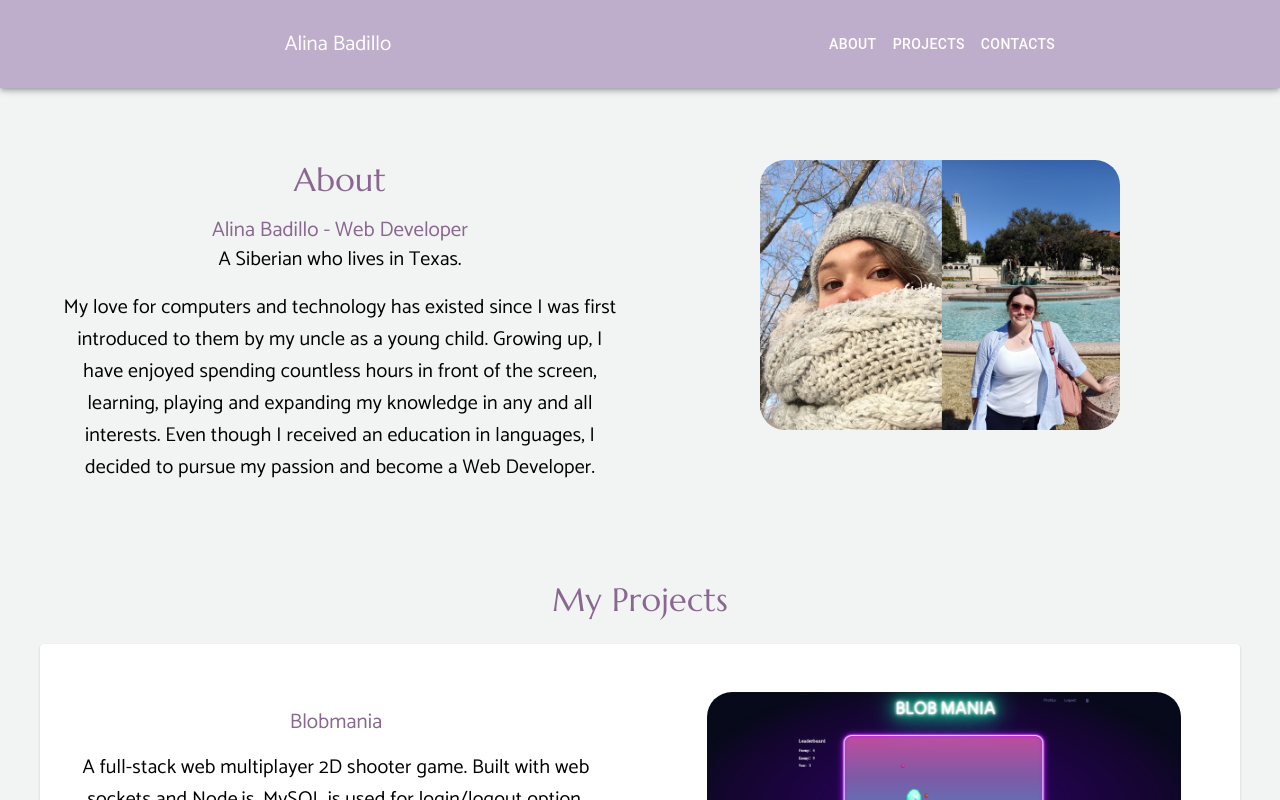
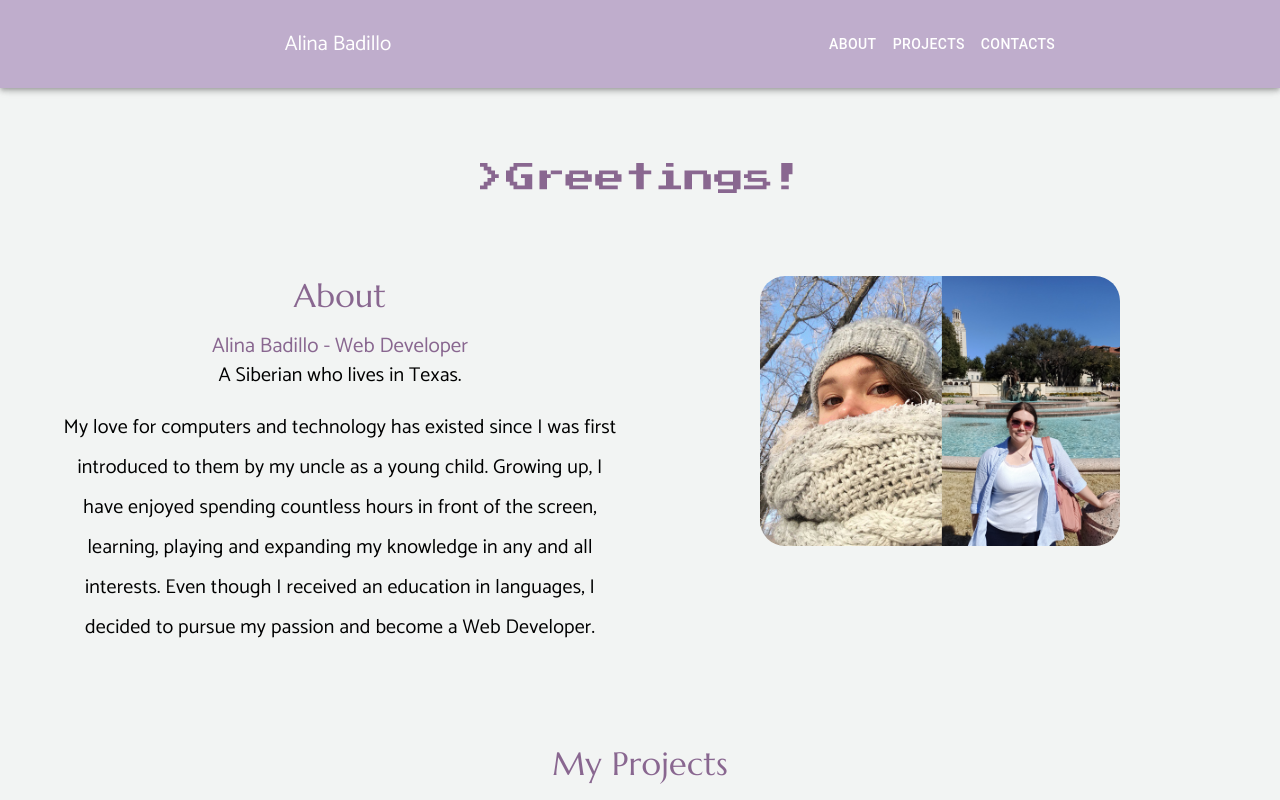
Before and after one commit to AlinaB108/personal-portfolio-react, a React (Create React App) app: page / in a window 1280 px wide. Shown: the top 800 px of the page. Built offline with nearby package versions, Linux system fonts and the light colour scheme.

Commit message:
Added typing text animation

```diff
--- a/public/index.html
+++ b/public/index.html
@@ -17,7 +17,7 @@
     <link rel="manifest" href="%PUBLIC_URL%/manifest.json" />
     <link rel="preconnect" href="https://fonts.googleapis.com">
     <link rel="preconnect" href="https://fonts.gstatic.com" crossorigin>
-    <link href="https://fonts.googleapis.com/css2?family=Catamaran&family=Marcellus&display=swap" rel="stylesheet">
+    <link href="https://fonts.googleapis.com/css2?family=Catamaran&family=Marcellus&family=Press+Start+2P&display=swap" rel="stylesheet">
     <!--
       Notice the use of %PUBLIC_URL% in the tags above.
       It will be replaced with the URL of the `public` folder during the build.
--- a/src/components/About/About.js
+++ b/src/components/About/About.js
@@ -1,11 +1,20 @@
-import React from 'react';
+import React, { useState, useEffect } from 'react';
 import './About.css';
 import { Typography, Grid } from '@mui/material';
 import wintersummer from "../../assets/images/wintersummer.jpg";
+import { useTypingEffect } from '../../components/typing-effect';
 
 export default function About() {
+  const text = useTypingEffect(">Greetings!", 450);
+
   return (
-    <Grid container justifyContent="center" textAlign="center" sx={{ my:5, px:5, mt:18 }} id="About">
+    <Grid>
+      <Grid container justifyContent="center" textAlign="center" sx={{ mt: 20}}>
+        <Typography variant="h2">
+          {text}
+        </Typography>
+      </Grid>
+      <Grid container justifyContent="center" textAlign="center" sx={{ my:5, px:5, mt:8 }} id="About">
         <Grid item xs={12} sm={6}>
           <Typography variant="h4" sx={{ p:2 }}>
             About
@@ -16,7 +25,7 @@ export default function About() {
           <Typography variant="h6">
             A Siberian who lives in Texas.
           </Typography>
-        <Typography variant="h6" sx={{ p:2 }}>
+          <Typography variant="h6" sx={{ p:2, lineHeight: "2" }}>
             My love for computers and technology has existed since I was first introduced to them by my uncle as a young child.
             Growing up, I have enjoyed spending countless hours in front of the screen, learning, playing and expanding my knowledge in any and all interests.
             Even though I received an education in languages, I decided to pursue my passion and become a Web Developer.
@@ -28,5 +37,6 @@ export default function About() {
           </Grid>
         </Grid>
       </Grid>
+    </Grid>
   );
 }
--- /dev/null
+++ b/src/components/typing-effect.js
@@ -0,0 +1,26 @@
+import { useState, useEffect, useRef } from "react";
+
+export function useTypingEffect(
+  textToType,
+  interKeyStrokeDurationInMs
+) {
+  const [currentPosition, setCurrentPosition] = useState(0);
+  const currentPositionRef = useRef(0);
+
+  useEffect(() => {
+    const intervalId = setInterval(() => {
+      setCurrentPosition((value) => value + 1);
+      currentPositionRef.current += 1;
+      if(currentPositionRef.current > textToType.length) {
+        clearInterval(intervalId);
+      }
+    }, interKeyStrokeDurationInMs);
+    return () => {
+      clearInterval(intervalId);
+      currentPositionRef.current = 0;
+      setCurrentPosition(0);
+    }
+  }, [interKeyStrokeDurationInMs, textToType]);
+
+  return textToType.substring(0, currentPosition);
+}
--- a/src/styles/theme.js
+++ b/src/styles/theme.js
@@ -80,6 +80,11 @@ const theme = createTheme({
         fontFamily: ['"Raleway"', 'sans-serif]'].join(','),
         fontSize: '1rem'
       },
+      h2: {
+        color: '#896790',
+        fontFamily: ['"Press Start 2P"', 'cursive'].join(','),
+        fontSize: '30px'
+      },
       h4: {
         color: '#896790',
         fontFamily: ['"Marcellus"', 'serif'].join(','),
```
Also changed, not shown: src/components/About/About.css (line endings or trailing spaces). Lines whose indentation alone changed are shown as unchanged.
